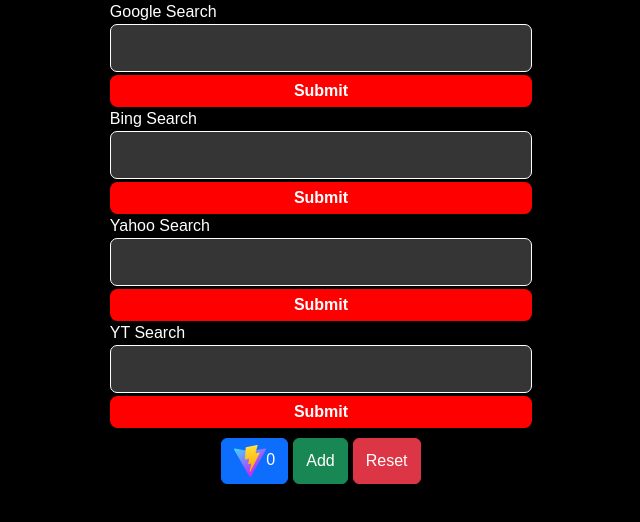
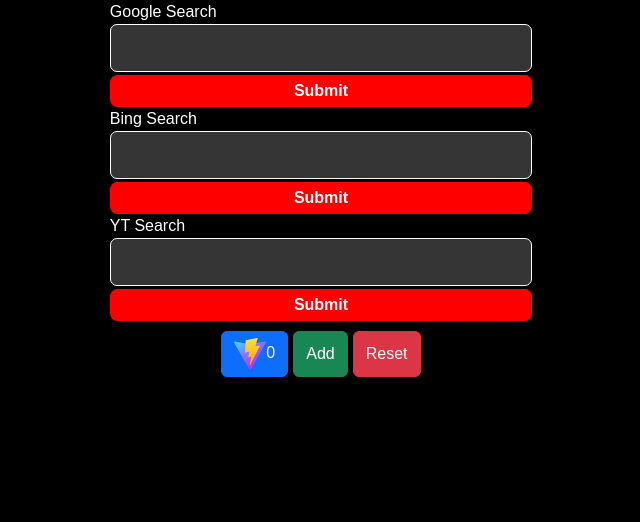
Before and after one commit to Moinul-Islam-Raj/First_React, a React (Vite) app: page / in a window 1280 px wide. Shown: the top 522 px of the page, without its empty margins (319-959 px from the left). Built offline with nearby package versions, Linux system fonts and the light colour scheme.

Commit message:
Final Product For 30 july 2023

```diff
--- a/src/App.tsx
+++ b/src/App.tsx
@@ -15,11 +15,6 @@
         nameProp="q"
       />
       <SearchBar
-        title="Yahoo Search"
-        url="https://search.yahoo.com/results"
-        nameProp="q"
-      />
-      <SearchBar
         title="YT Search"
         url="https://www.youtube.com/results"
         nameProp="search_query"
```
